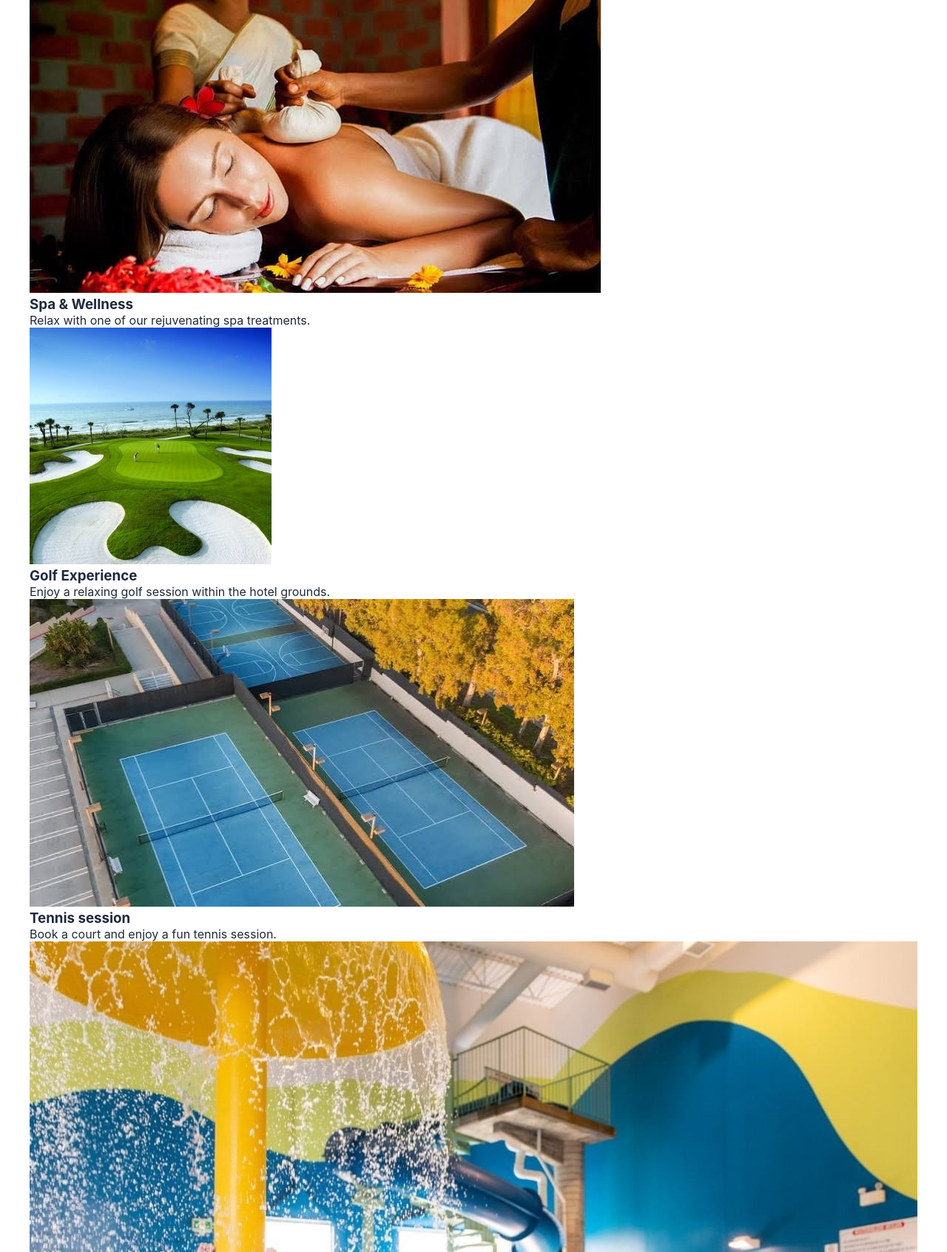
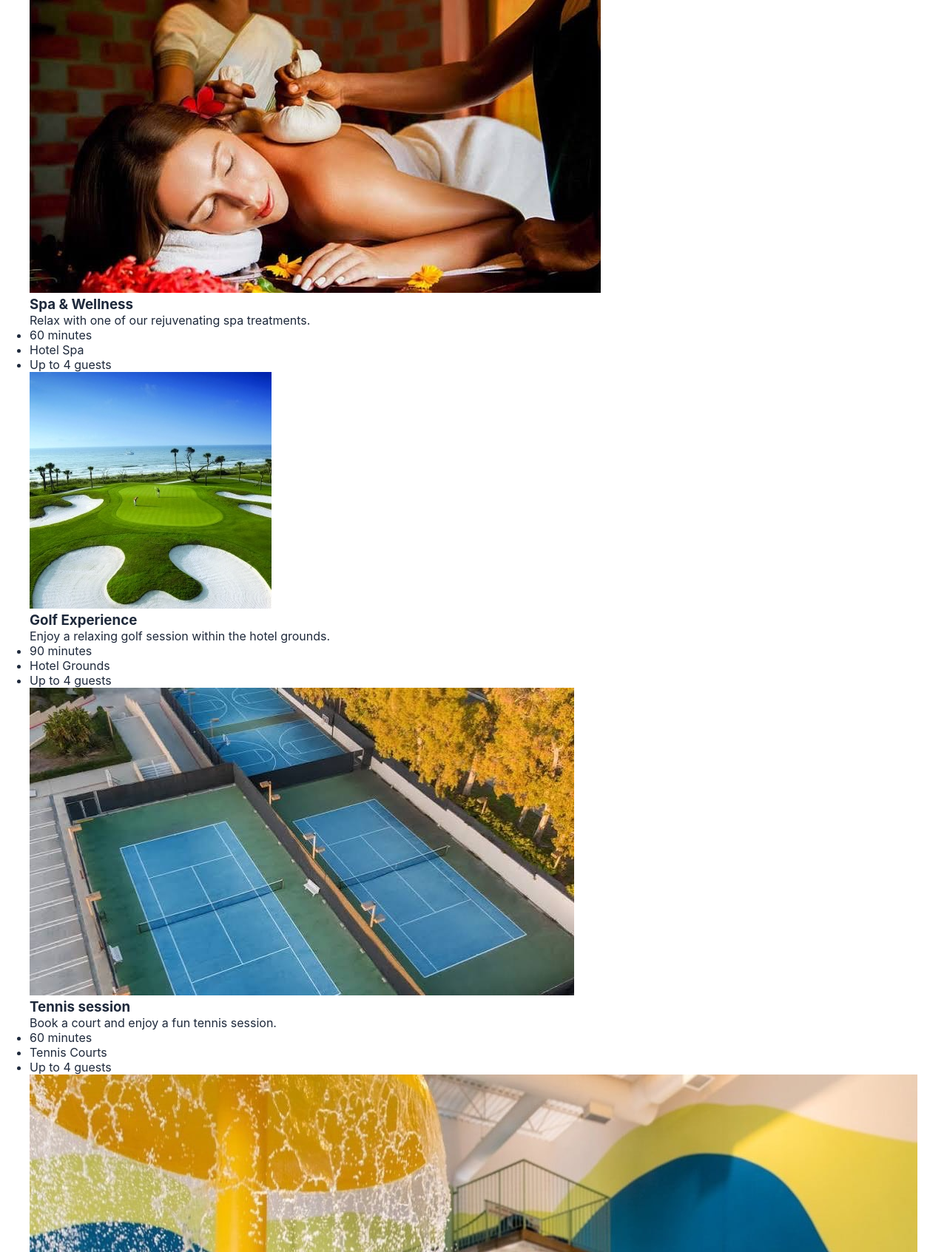
Before and after one commit to Ayushr0129/Star-hotel, a Django app: page /activities/ in a window 1280 px wide. Shown: the part 180-1873 px from the top of the page at 74% size. Run offline with Django 5.2, Linux system fonts and the light colour scheme; data comes from the database, SQL or seed files in the repository.

Commit message:
Shown duration, location, and capacity on activity cards

```diff
--- a/StarHotel/hotel/templates/hotel/activities.html
+++ b/StarHotel/hotel/templates/hotel/activities.html
@@ -19,6 +19,13 @@
             <div class="activity-card-info">
                 <h3 class="activity-card-name">{{ activity.name }}</h3>
                 <p class="activity-card-description">{{ activity.description }}</p>
+                <ul class="activity-card-details">
+                    <li>
+                        {% if activity.duration %}{{ activity.duration }} minutes{% else %}Flexible duration{% endif %}
+                    </li>
+                    <li>{{ activity.location }}</li>
+                    <li>Up to {{ activity.capacity }} guests</li>
+                </ul>
             </div>
         </div>
         {% endfor %}
--- a/StarHotel/hotel/views.py
+++ b/StarHotel/hotel/views.py
@@ -97,6 +97,9 @@ def activities(request):
             'name': a.act_name,
             'description': ACTIVITY_DESCRIPTIONS.get(a.act_name, ""),
             'image_path': ACTIVITY_IMAGES.get(a.act_name, ACTIVITY_FALLBACK),
+            'duration': a.duration,
+            'location': a.location,
+            'capacity': a.capacity,
         }
         for a in Activity.objects.order_by("act_id")
     ]
```
